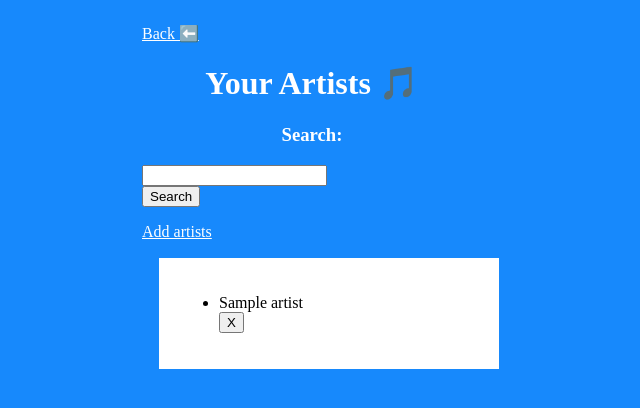
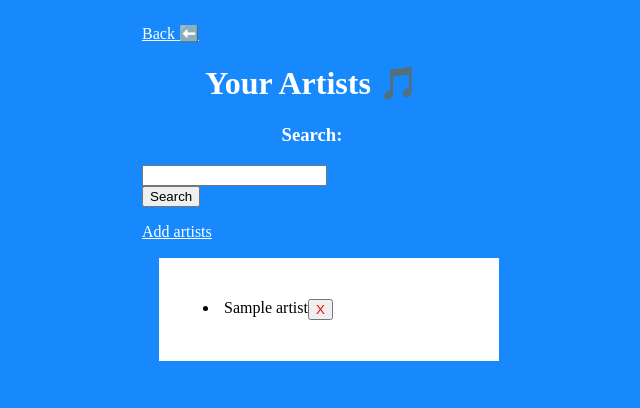
Before and after one commit to tatefrost/Stalk-Star, a Flask app: page /artists/1 in a window 1280 px wide. Shown: the top 408 px of the page, without its empty margins (328-968 px from the left). Run offline with Flask 2, Linux system fonts and the light colour scheme; the visitor is signed in with stand-in values (Sample User, id 1); tables that the repository leaves empty hold one stand-in row (values such as "Sample post").

Commit message:
did styling for artist list box

```diff
--- a/static/css/stalk-star.css
+++ b/static/css/stalk-star.css
@@ -63,3 +63,15 @@ a {
 #deletelink {
   color: hsla(0, 100%, 50%, 0.721);
 }
+
+.artistname {
+  display: flex;
+  flex-direction: row;
+  justify-content: space-between;
+  padding: 5px;
+}
+
+.xbutton {
+  color: red;
+  left: 50%;
+}
--- a/templates/artists.html
+++ b/templates/artists.html
@@ -24,7 +24,7 @@
   <ul>
   {% for artist in artists_list %}
     <li>
-      <span>{{ artist }}<form action="/artists-delete/{{ artist }}" method="POST"><input type="submit" value="X"></form></span>
+      <span class="artistname">{{ artist }}<form action="/artists-delete/{{ artist }}" method="POST"><input class="xbutton" type="submit" value="X"></form></span>
     </li>
     {% endfor %}
   </ul>
```
